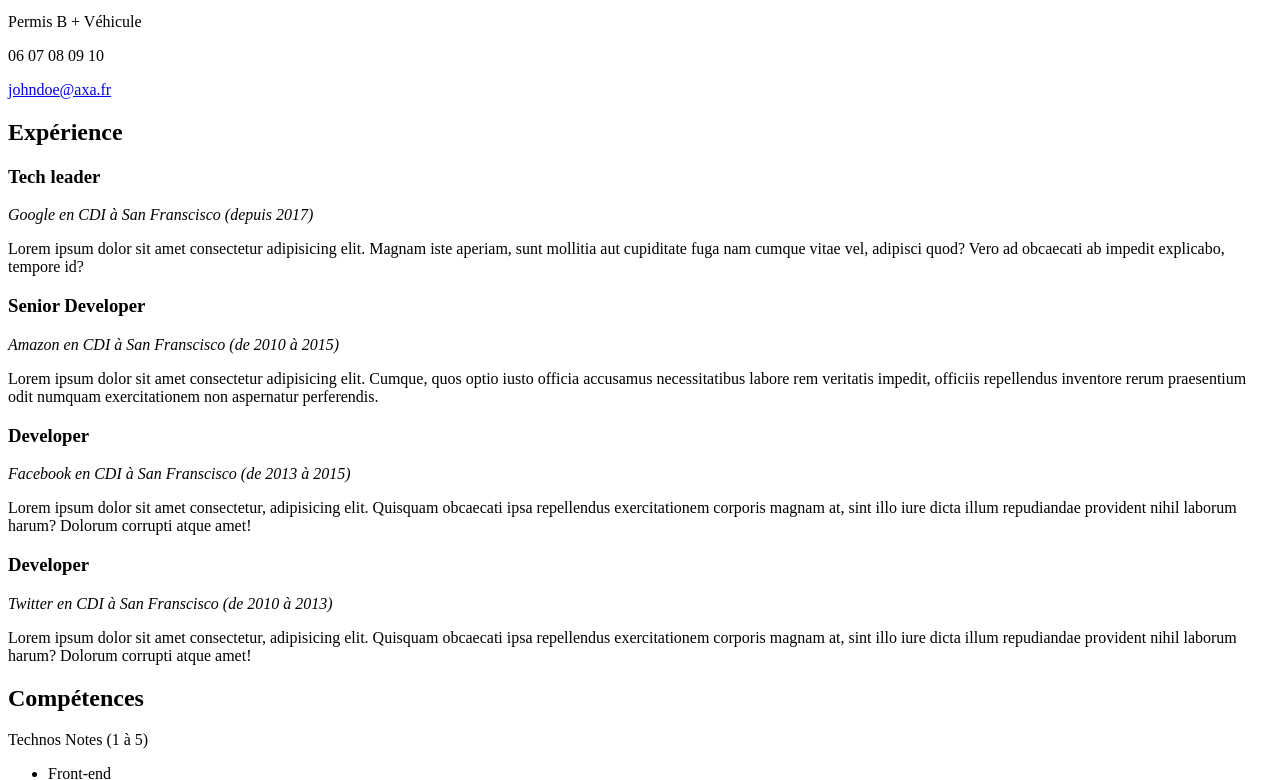
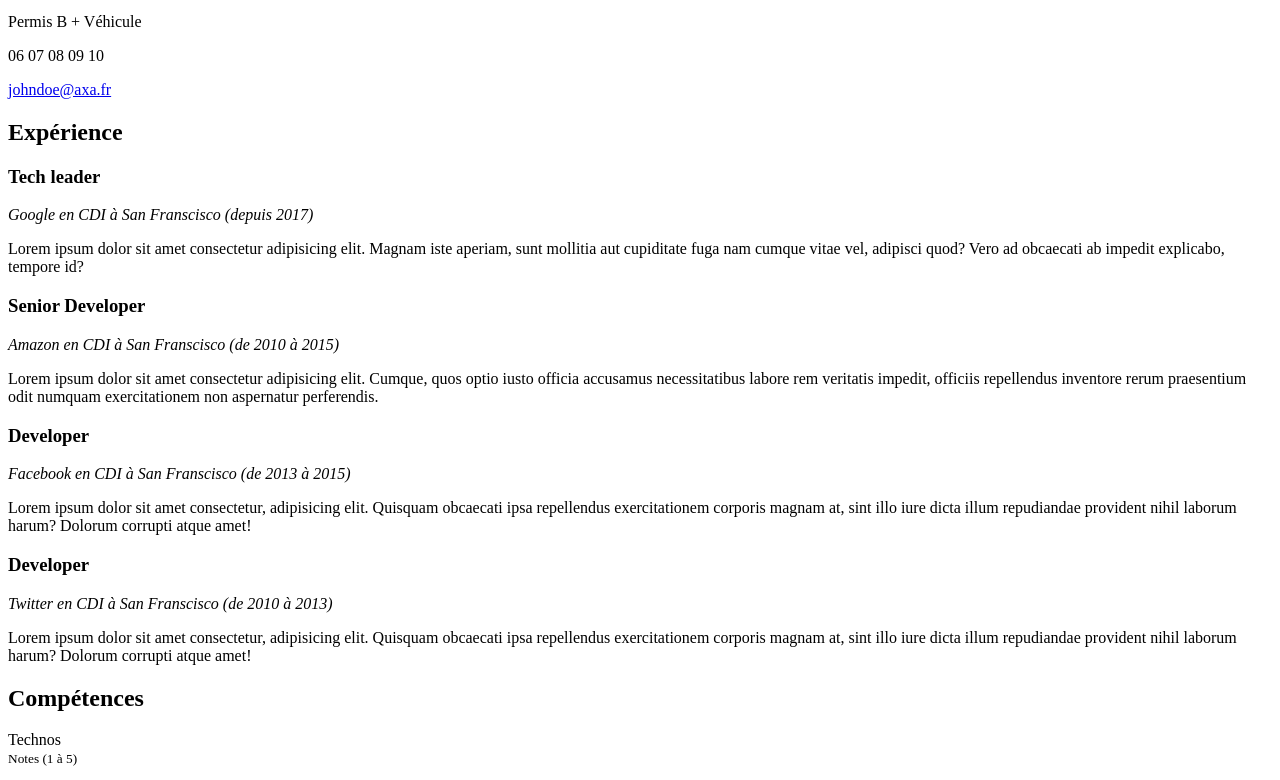
Before and after one commit to samuel-gomez/formation-front-end, a plain HTML site: page index.html in a window 1280 px wide. Shown: the part 124-904 px from the top of the page. Drawn offline with Linux system fonts and the light colour scheme.

Commit message:
ad small tag

```diff
--- a/index.html
+++ b/index.html
@@ -58,8 +58,8 @@
         <section>
           <h2>Compétences</h2>
           <p>
-            <span>Technos</span>
-            <span>Notes (1 à 5)</span>
+            <span>Technos</span><br>
+            <small>Notes (1 à 5)</small>
           </p>
 
           <ul>
```
